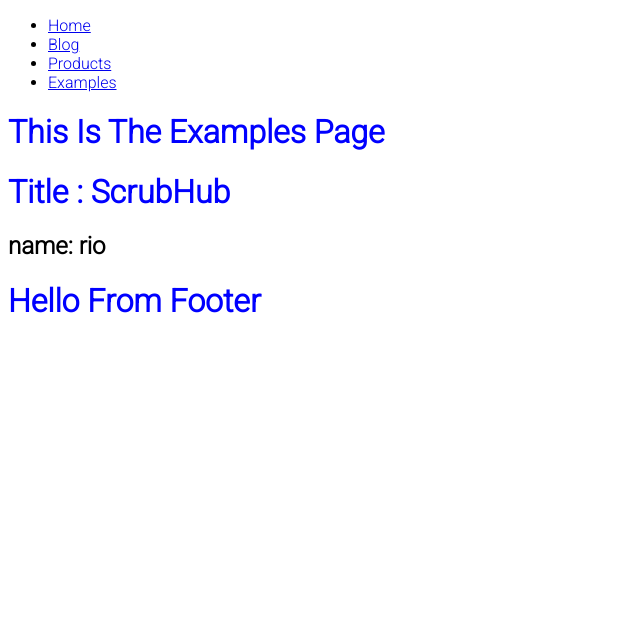
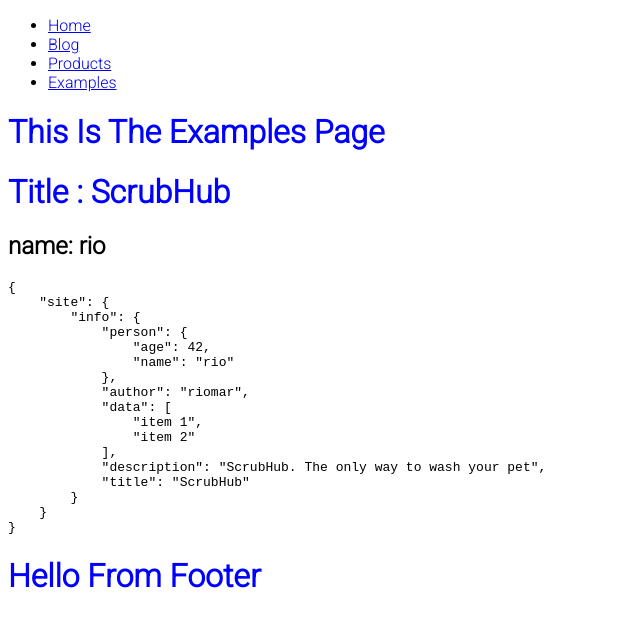
Before and after one commit to mmaciasjr/oriamsProject, a Gatsby site: page /examples in a window 1280 px wide. Shown: the whole page, without its empty margins (0-640 px from the left). Built offline with nearby package versions, Linux system fonts and the light colour scheme; Gatsby itself is replaced by a stand-in of ours.

Commit message:
added static query and added import from HeaderStatic.

```diff
--- a/src/examples/HeaderStatic.js
+++ b/src/examples/HeaderStatic.js
@@ -1,9 +1,10 @@
 import React from "react"
 import { StaticQuery, graphql } from "gatsby"
 
-const ComponentName = ({ data }) => <pre>{JSON.stringify(data, null, 4)}</pre>
-
-export const query = graphql`
+const ComponentName = () => (
+  <StaticQuery
+    //graph QL query
+    query={graphql`
       {
         site {
           info: siteMetadata {
@@ -18,6 +19,9 @@
           }
         }
       }
-`
+    `}
+    render={data => <pre>{JSON.stringify(data, null, 4)}</pre>}
+  ></StaticQuery>
+)
 
 export default ComponentName
```
Lines whose indentation alone changed are shown as unchanged.
